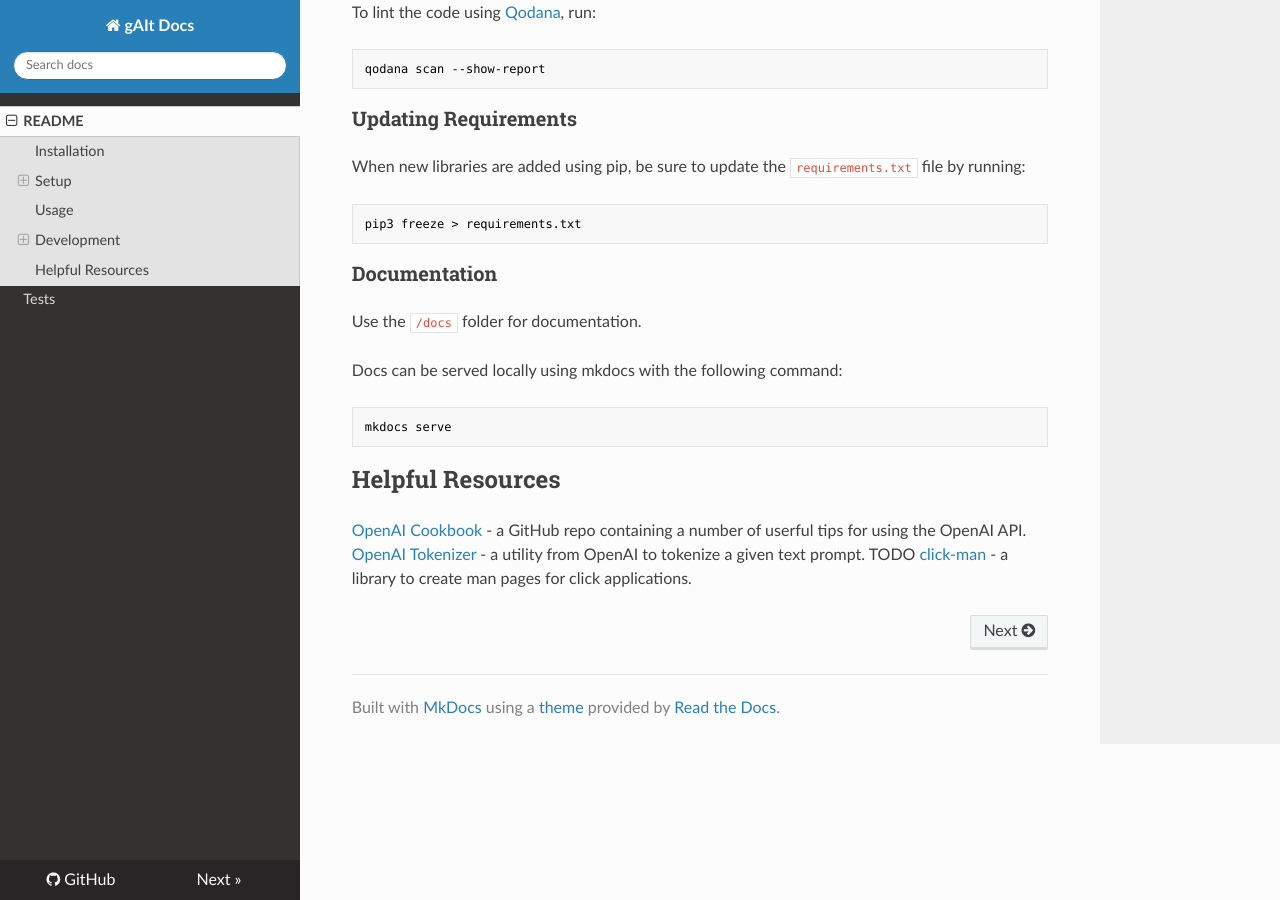
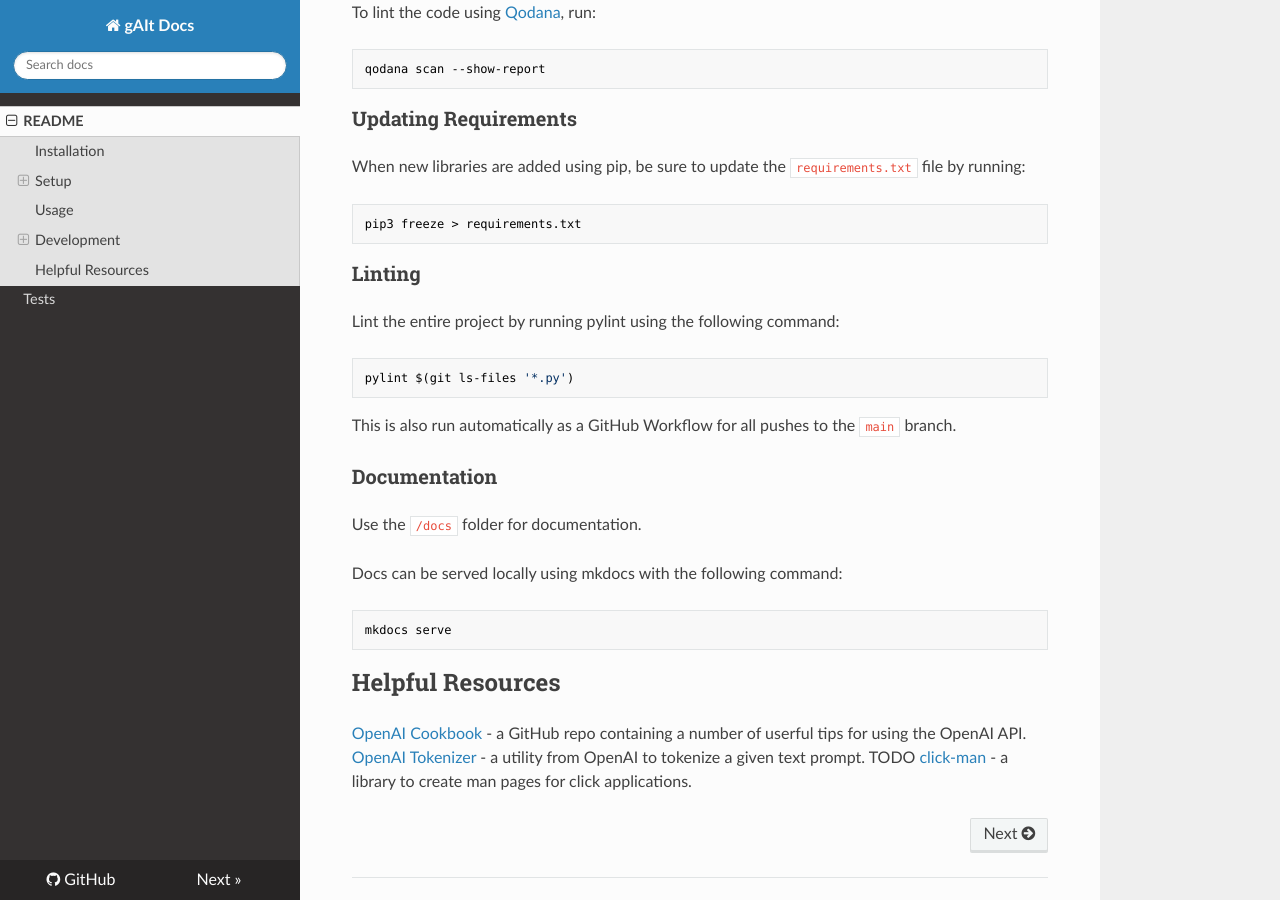
Before and after one commit to mgzwarrior/gait, an MkDocs documentation site: the page built from docs/README.md, in a window 1280 px wide and 900 px high, scrolled down 1109 px. Built offline with MkDocs 1.6.1, drawn with Linux system fonts in a browser that asks for light colours; nearby versions of some CDN libraries.

Commit message:
- Update README with lint command
Signed-off-by: Matt Grant <matt.grant@onepeloton.com>

````diff
--- a/docs/README.md
+++ b/docs/README.md
@@ -58,6 +58,16 @@ When new libraries are added using pip, be sure to update the `requirements.txt`
 pip3 freeze > requirements.txt
 ```
 
+### Linting
+
+Lint the entire project by running pylint using the following command:
+
+```bash
+pylint $(git ls-files '*.py')
+```
+
+This is also run automatically as a GitHub Workflow for all pushes to the `main` branch.
+
 ### Documentation
 
 Use the `/docs` folder for documentation.
````
